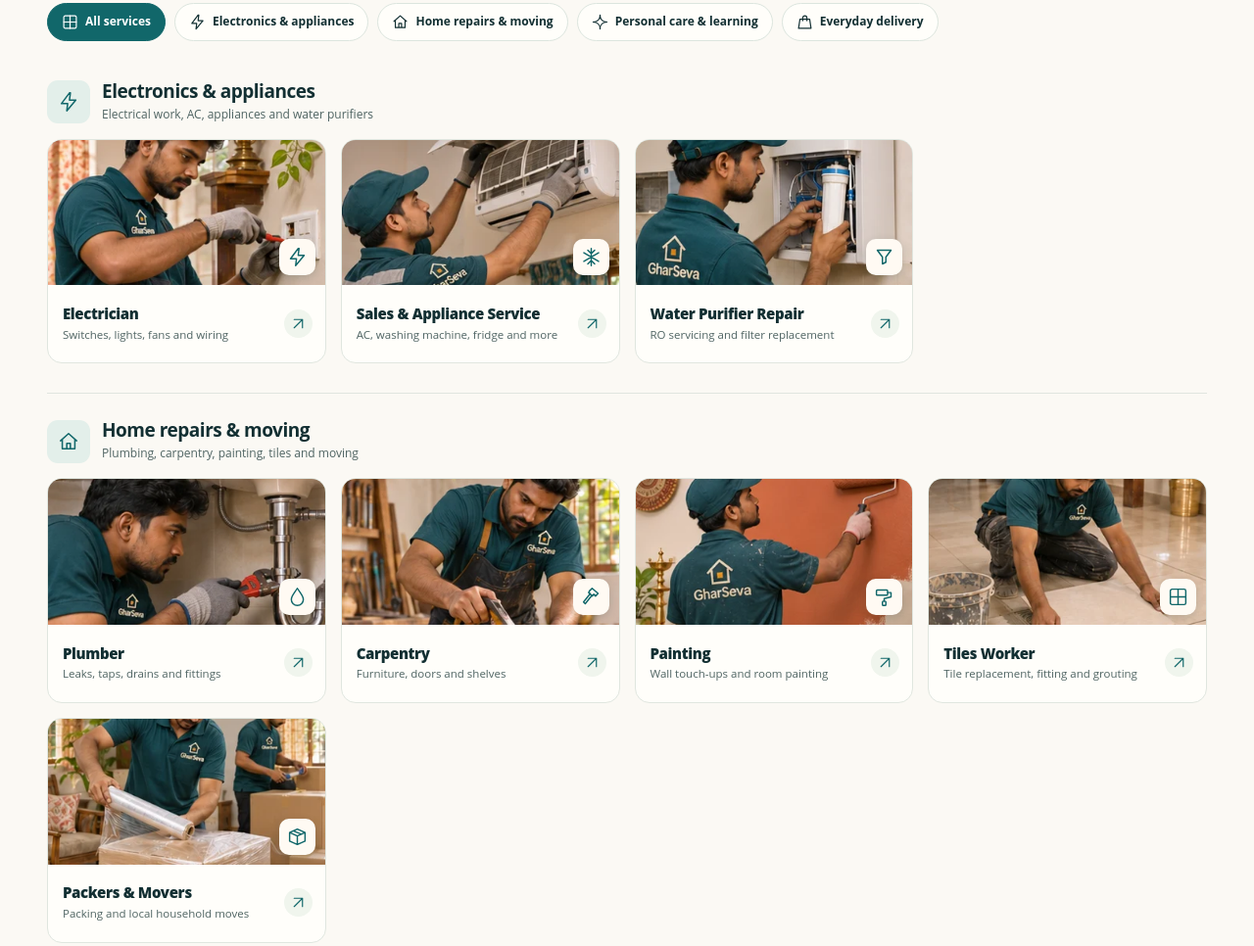
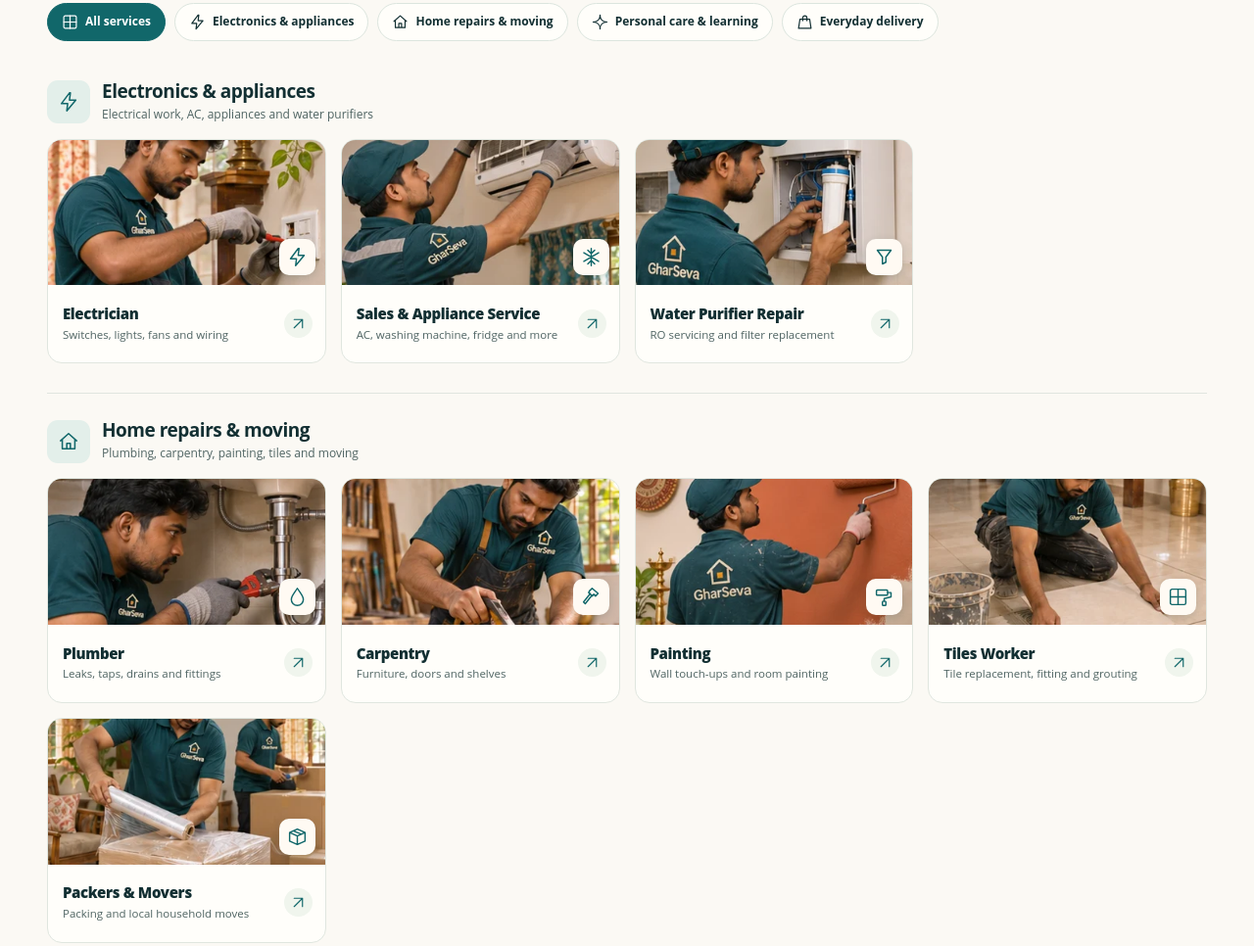
Before and after one commit to dharmanandamadri-07/Ghar-seva, a plain HTML site: page index.html in a window 1280 px wide. Shown: the part 883-1849 px from the top of the page at 98% size. Drawn offline with Linux system fonts and the light colour scheme.

Commit message:
Keep the AC uniform logo visible in wide cards

```diff
--- a/style.css
+++ b/style.css
@@ -245,3 +245,9 @@ main{overflow-x:clip}
 .hero-copy{min-width:0}
 .search{max-width:100%}
 @media(max-width:590px){.hero{grid-template-columns:minmax(0,1fr)}}
+
+.card-image img[src$="/appliance.webp"],
+.popular-card > img[src$="/appliance.webp"],
+.detail-hero > img[src$="/appliance.webp"] {
+  object-position: center 66%;
+}
```
